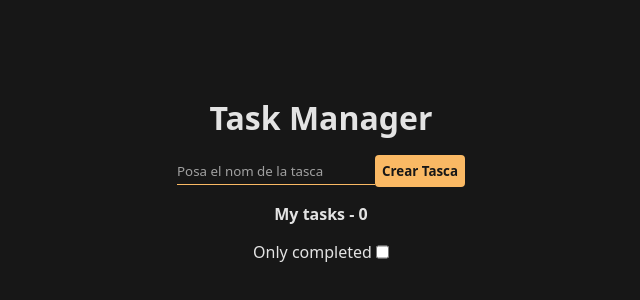
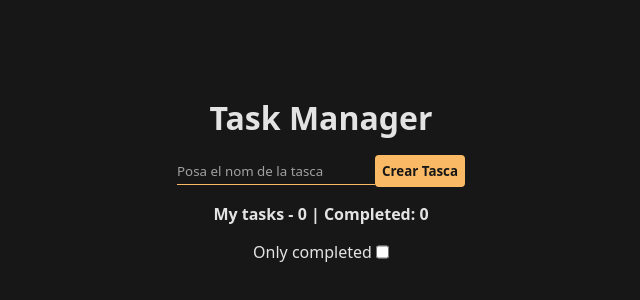
Before and after one commit to oriol7e7/vue-task-manager, a Vue app: page / in a window 1280 px wide. Shown: the part 80-380 px from the top of the page, without its empty margins (319-959 px from the left). Built offline with nearby package versions, Linux system fonts and the light colour scheme; the HTML template or start-up script is replaced by a standard one.

Commit message:
docs: add readme documentation and comments in some components

```diff
--- a/src/App.vue
+++ b/src/App.vue
@@ -49,13 +49,19 @@ const completeTask = (id: number) => {
   tasks.value[taskIdxToComplete]!.completed = !tasks.value[taskIdxToComplete]!.completed
   toast.success('Tasca completada correctament')
 }
+
+//Variable computada per mostrar el numero de tasques completades
+const completedTasksCount = computed(() => {
+  const completedTasks = tasks.value.filter((t) => t.completed === true)
+  return completedTasks.length
+})
 </script>
 
 <template>
   <main>
     <h1>Task Manager</h1>
     <TaskForm @create-task="createTask" />
-    <h4>My tasks - {{ tasks.length }}</h4>
+    <h4>My tasks - {{ tasks.length }} | Completed: {{ completedTasksCount }}</h4>
     <div class="filter">
       <label for="">Only completed</label>
       <input type="checkbox" v-model="onlyCompleted" />
```
Also changed, not shown: src/components/TaskList.vue (+10 -0 lines), 1 other file (tests, documents, lock files or other folders).
